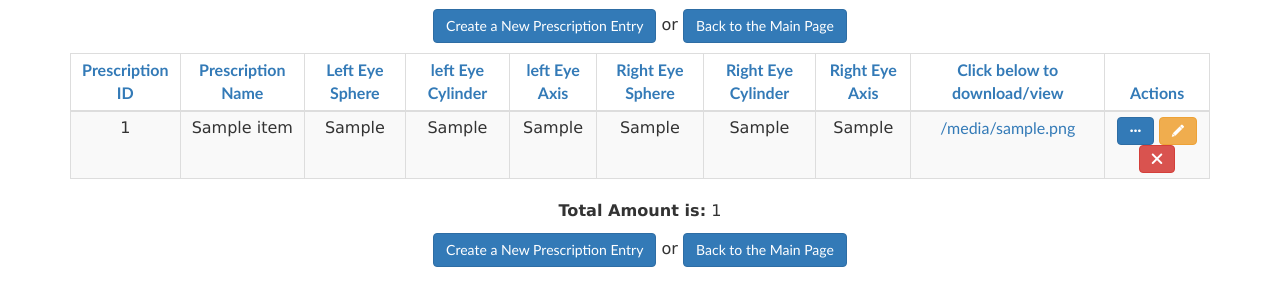
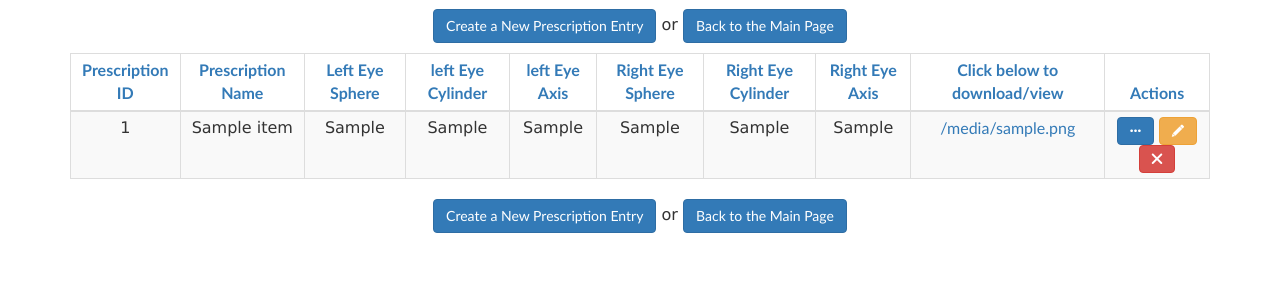
Before and after one commit to aier-usa/814c6167-23e9-4fca-b857-d19bbf0fd496, a Django app: template templates/app1/prescription_list.html in a window 1280 px wide. Shown: the part 191-497 px from the top of the page. Run offline with Django 3.2, Linux system fonts and the light colour scheme; the template is opened without the code that fills it: most values are stand-ins (such as "Sample title", 1, 10 or a date in 2020); some libraries are stand-ins or nearby versions.

Commit message:
get rid of total amount for prescriptions

```diff
--- a/templates/app1/prescription_list.html
+++ b/templates/app1/prescription_list.html
@@ -190,10 +190,6 @@
       </table>
 
     <p class="text-center">
-        <strong>Total Amount is:</strong> <span>{{ total_amount }}</span>
-    </p>
-
-    <p class="text-center">
         <a class="btn btn-primary" href="{% url "prescription_create" %}">
             Create a New Prescription Entry
         </a> or
```
